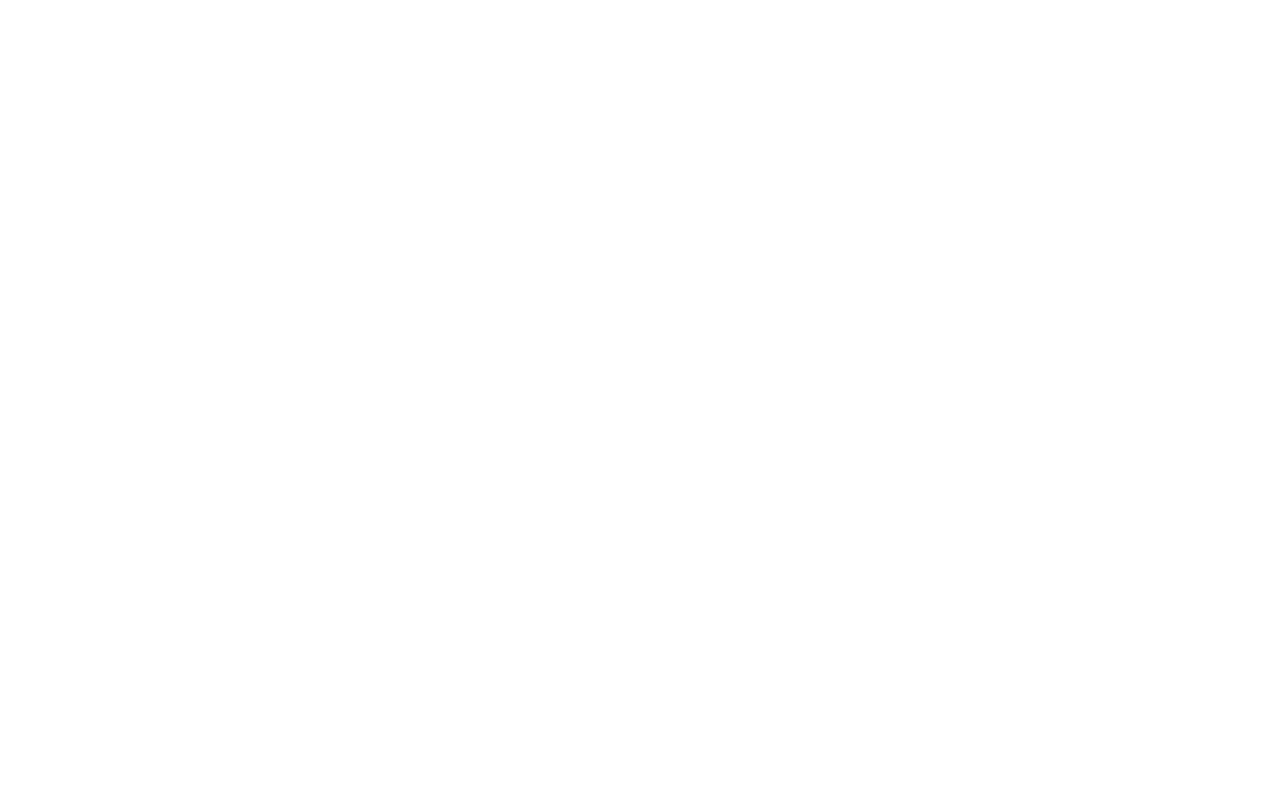
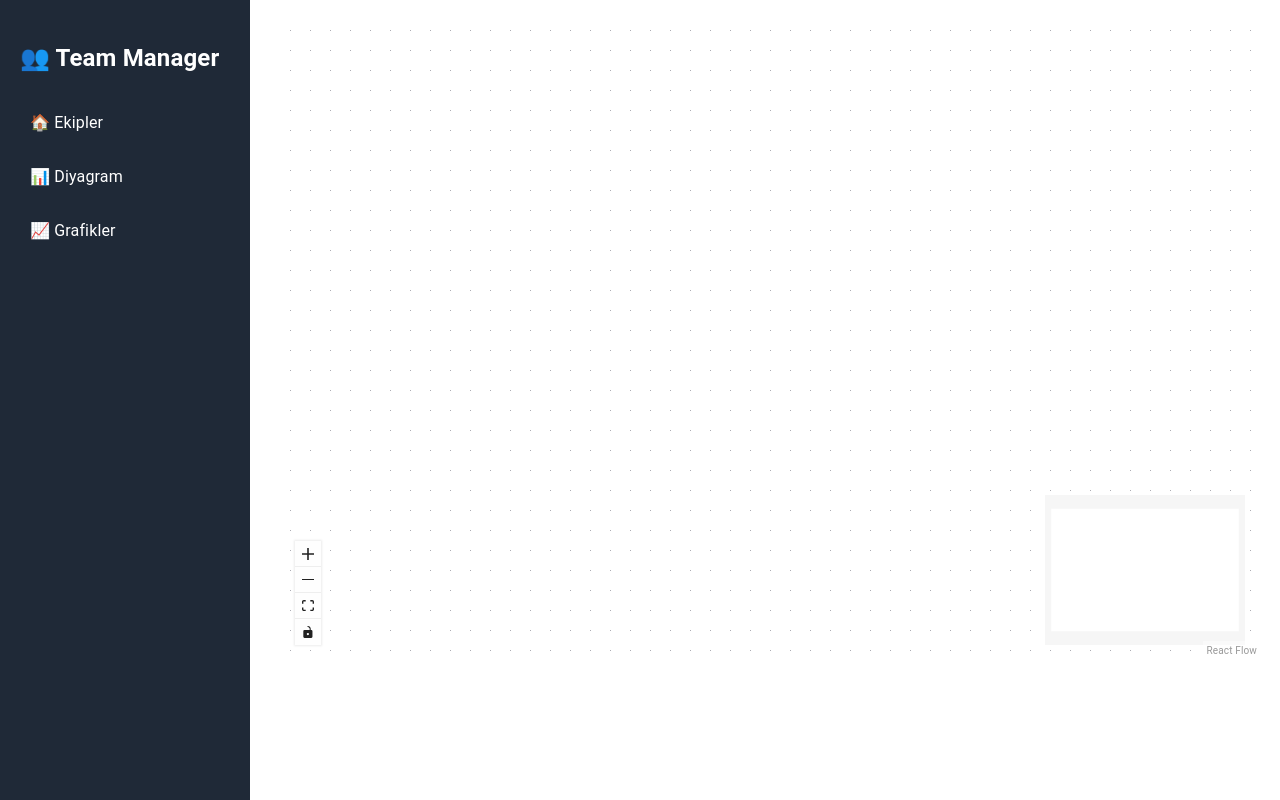
Before and after one commit to YavuzYalcinkaya/case-1, a React (Vite) app: page /diagram in a window 1280 px wide. Before the commit this address had no page. Built offline with nearby package versions, Linux system fonts and the light colour scheme.

Commit message:
diagram sayfası eklendi

```diff
--- a/package.json
+++ b/package.json
@@ -13,6 +13,7 @@
     "@mui/icons-material": "^6.4.2",
     "@mui/material": "^6.4.2",
     "@mui/styled-engine-sc": "^6.4.2",
+    "@xyflow/react": "^12.4.2",
     "react": "^18.3.1",
     "react-dom": "^18.3.1",
     "react-flow": "^1.0.3",
--- a/src/App.tsx
+++ b/src/App.tsx
@@ -1,6 +1,7 @@
 import { BrowserRouter as Router, Routes, Route } from "react-router-dom";
 import { TeamProvider } from "./context/TeamContext";
 import Layout from "./Layout";
+import Diagram from "./pages/Diagram";
 import TeamList from "./components/TeamList";
 import { ThemeProvider } from "styled-components";
 import theme from "./theme";
@@ -14,6 +15,7 @@ const App = () => (
         <Routes>
           <Route path="/" element={<Layout />}>
             <Route index element={<TeamList />} />
+            <Route path="/diagram" element={<Diagram />} />
           </Route>
         </Routes>
       </Router>
--- /dev/null
+++ b/src/pages/Diagram.tsx
@@ -0,0 +1,52 @@
+import {
+  ReactFlow,
+  Background,
+  Controls,
+  MiniMap,
+  Node,
+  Edge,
+} from "@xyflow/react";
+import "@xyflow/react/dist/style.css";
+import { useTeamContext } from "../context/TeamContext";
+
+const Diagram = () => {
+  const { teams } = useTeamContext();
+
+  const nodes: Node[] = teams.flatMap((team, index) => [
+    {
+      id: team.id,
+      type: "default",
+      data: { label: team.name },
+      position: { x: 100, y: index * 200 },
+      style: { backgroundColor: "#4F46E5", color: "white" },
+    },
+    ...team.users.map((user, userIndex) => ({
+      id: user.id,
+      type: "default",
+      data: { label: user.name },
+      position: { x: 300, y: index * 200 + userIndex * 50 },
+      style: { backgroundColor: "#14B8A6", color: "white" },
+    })),
+  ]);
+
+  const edges: Edge[] = teams.flatMap((team) =>
+    team.users.map((user) => ({
+      id: `edge-${user.id}`,
+      source: team.id,
+      target: user.id,
+      animated: true,
+    }))
+  );
+
+  return (
+    <div style={{ width: "100%", height: "80vh" }}>
+      <ReactFlow nodes={nodes} edges={edges} fitView>
+        <Controls />
+        <Background />
+        <MiniMap />
+      </ReactFlow>
+    </div>
+  );
+};
+
+export default Diagram;
```
Also changed, not shown: 1 other file (tests, documents, lock files or other folders).
